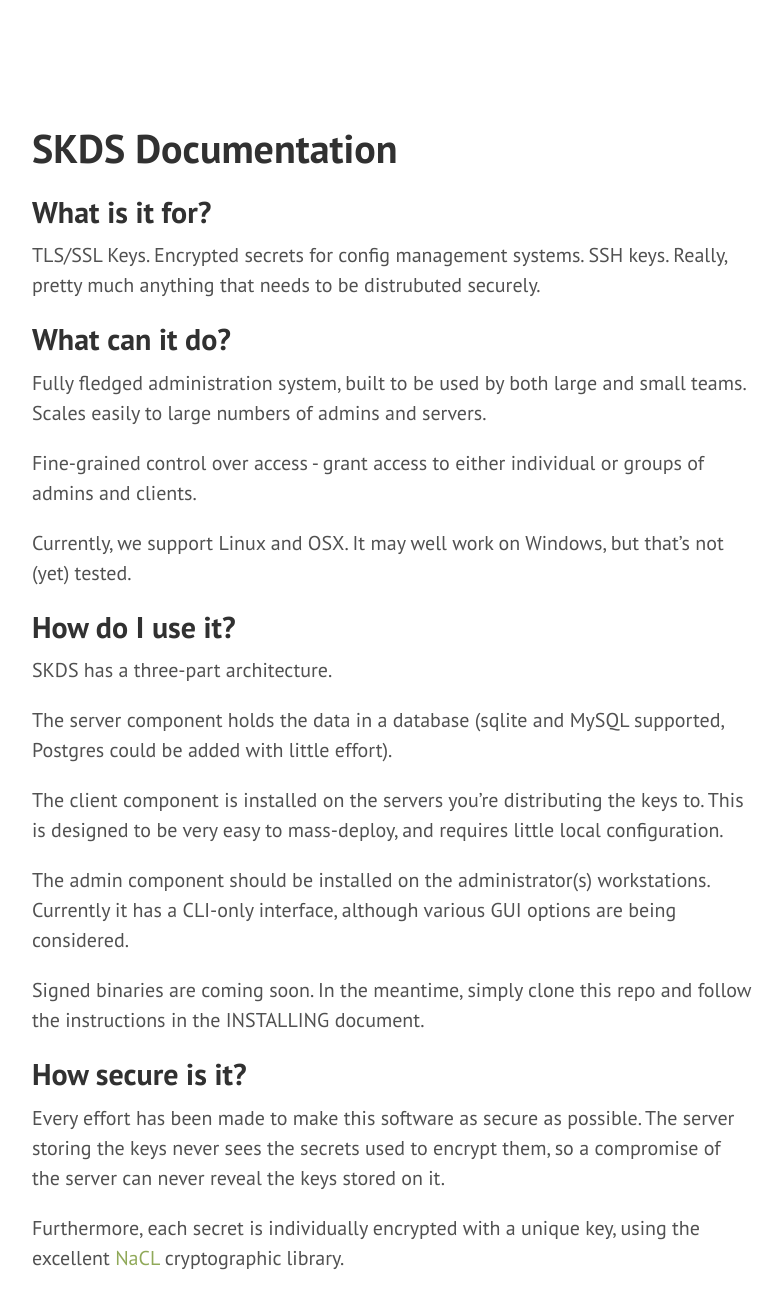
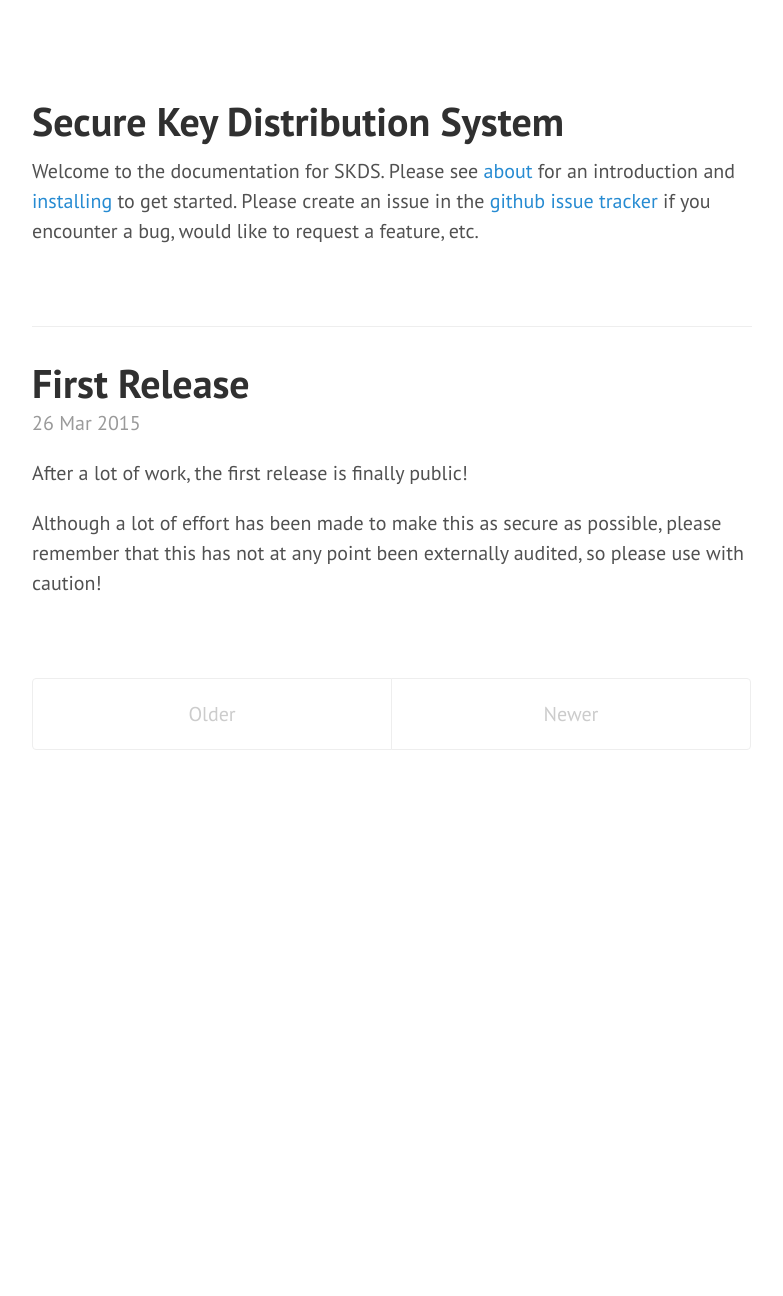
Before and after one commit to jfindley/skds-website, a Jekyll site: the page built from index.html, in a window 1280 px wide and 1400 px high, cut to the strip 104-1400 px from the top of the window. Shown: the whole strip, without its empty margins (428-1211 px from the left). Built offline with Jekyll 4.4.1, drawn with Linux system fonts in a browser that asks for light colours; Markdown is read by kramdown in place of the engine named in the settings; the list of posts is cut into pages by our own code; some of the changed text lies outside the part shown.

Commit message:
First full revision

```diff
--- a/_config.yml
+++ b/_config.yml
@@ -6,11 +6,17 @@
 permalink:        pretty
 relative_permalinks: true
 
+# Collections
+collections:
+- admin_docs
+- client_docs
+- server_docs
+
 # Setup
 title:            SKDS
 tagline:          'Secure Key Distribution System'
 description:      'A system for securely distributing secret keys across a large number of systems.'
-url:              http://github.com/jfindley/skds-website
+url:              http://getskds.io/
 baseurl:          /
 
 author:
--- a/_layouts/default.html
+++ b/_layouts/default.html
@@ -3,7 +3,7 @@
 
   {% include head.html %}
 
-  <body class="theme-base-0b">
+  <body>
 
     {% include sidebar.html %}
 
--- /dev/null
+++ b/_posts/2015-03-26-first-release.md
@@ -0,0 +1,8 @@
+---
+layout: post
+title: First Release
+---
+
+After a lot of work, the first release is finally public!
+
+Although a lot of effort has been made to make this as secure as possible, please remember that this has not at any point been externally audited, so please use with caution!
--- a/index.html
+++ b/index.html
@@ -1,16 +1,47 @@
 ---
 layout: default
 title: Home
-tag: index
 ---
 
 <div class="posts">
+  <div class="post">
+    <h1 class="post-title">
+      Secure Key Distribution System
+    </h1>
+    Welcome to the documentation for SKDS.  Please see <a href="{{ site.baseurl }}about">about</a> for an introduction and <a href="{{ site.baseurl }}installing">installing</a> to get started.
+	Please create an issue in the <a href="https://github.com/jfindley/skds/issues">github issue tracker</a> if you encounter a bug, would like to request a feature, etc.
+  </div>
+
+  <hr color="#90a959" size=2 width=100%>
+
+  {% for post in paginator.posts %}
   <div class="post">
     <h1 class="post-title">
       <a href="{{ post.url }}">
         {{ post.title }}
       </a>
     </h1>
-    {{ site.tag.INDEX.content }}
+
+    <span class="post-date">{{ post.date | date_to_string }}</span>
+
+    {{ post.content }}
   </div>
+  {% endfor %}
 </div>
+
+<div class="pagination">
+  {% if paginator.next_page %}
+    <a class="pagination-item older" href="{{ site.baseurl }}page{{paginator.next_page}}">Older</a>
+  {% else %}
+    <span class="pagination-item older">Older</span>
+  {% endif %}
+  {% if paginator.previous_page %}
+    {% if paginator.page == 2 %}
+      <a class="pagination-item newer" href="{{ site.baseurl }}">Newer</a>
+    {% else %}
+      <a class="pagination-item newer" href="{{ site.baseurl }}page{{paginator.previous_page}}">Newer</a>
+    {% endif %}
+  {% else %}
+    <span class="pagination-item newer">Newer</span>
+  {% endif %}
+</div>
--- a/index.md
+++ /dev/null
@@ -1,40 +0,0 @@
----
-layout: default
-title: Home
-tag: INDEX
----
-
-# SKDS Documentation
-
-## What is it for?
-
-TLS/SSL Keys.  Encrypted secrets for config management systems.  SSH keys.  Really, pretty much anything that needs to be distrubuted securely.
-
-## What can it do?
-
-Fully fledged administration system, built to be used by both large and small teams.  Scales easily to large numbers of admins and servers.
-
-Fine-grained control over access - grant access to either individual or groups of admins and clients.
-
-Currently, we support Linux and OSX.  It may well work on Windows, but that's not (yet) tested.
-
-## How do I use it?
-
-SKDS has a three-part architecture.
-
-The server component holds the data in a database (sqlite and MySQL supported, Postgres could be added with little effort).
-
-The client component is installed on the servers you're distributing the keys to.  This is designed to be very easy to mass-deploy, and requires little local configuration.
-
-The admin component should be installed on the administrator(s) workstations.  Currently it has a CLI-only interface, although various GUI options are being considered.
-
-Signed binaries are coming soon.  In the meantime, simply clone this repo and follow the instructions in the INSTALLING document.
-
-## How secure is it?
-
-Every effort has been made to make this software as secure as possible.
-The server storing the keys never sees the secrets used to encrypt them, so a compromise of the server can never reveal the keys stored on it.
-
-Furthermore, each secret is individually encrypted with a unique key, using the excellent [NaCL](http://nacl.cr.yp.to/) cryptographic library.
-
-Additionally communication takes place over TLS connections, with certificate pinning to prevent impersonation.
```
Also changed, not shown: _admin_docs/groups.md (added, +13 -0 lines), _admin_docs/secrets.md (added, +12 -0 lines), _admin_docs/users.md (added, +17 -0 lines), _client_docs/configuration.md (added, +10 -0 lines), _client_docs/running.md (added, +12 -0 lines), _server_docs/configuration.md (added, +13 -0 lines), about.md (+28 -16 lines), admindocs.html (added, +20 -0 lines), clientdocs.html (added, +18 -0 lines), installing.md (+1 -1 lines), security.md (+6 -2 lines), serverdocs.html (added, +21 -0 lines), public/favicon.ico (added), public/favicon.png (deleted).
